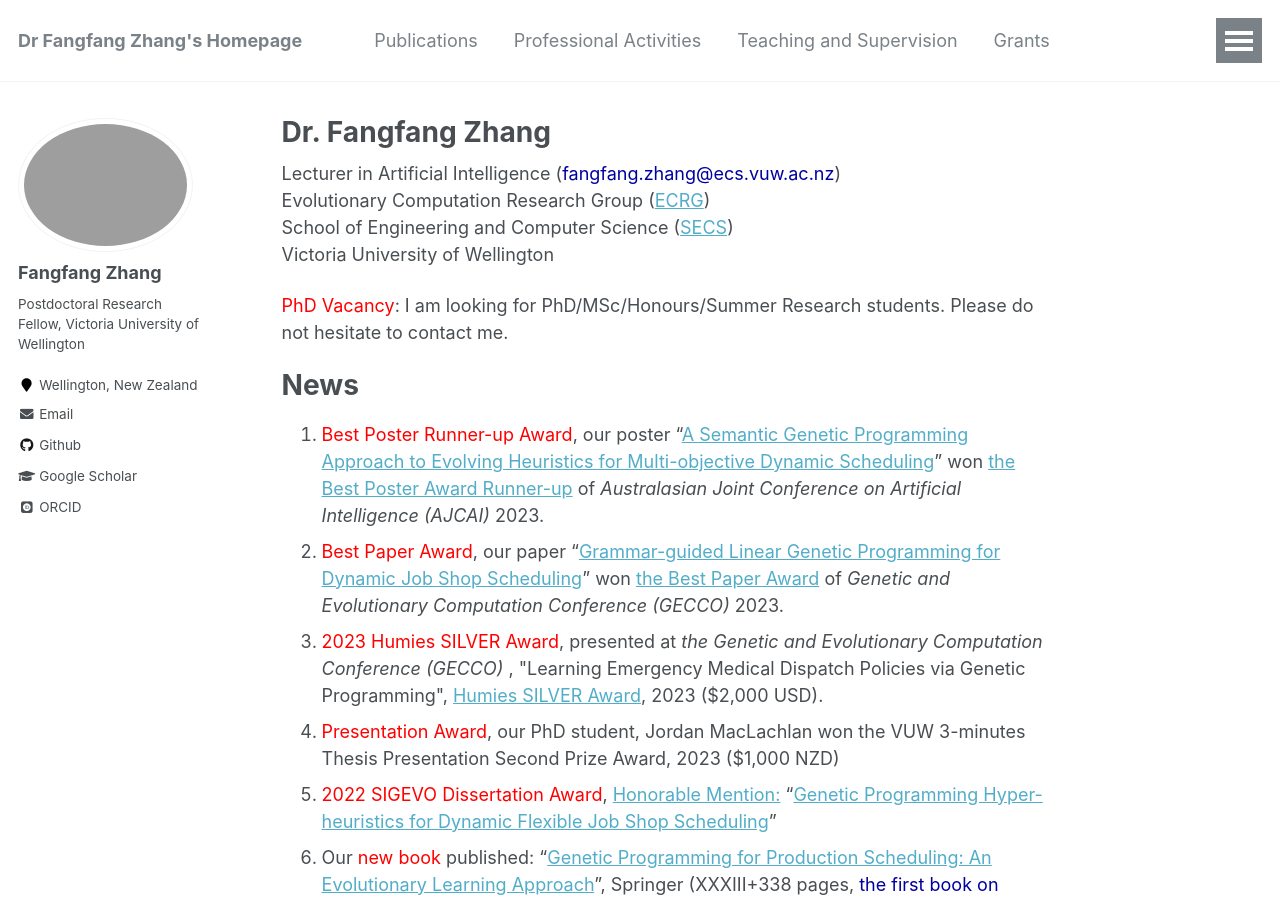
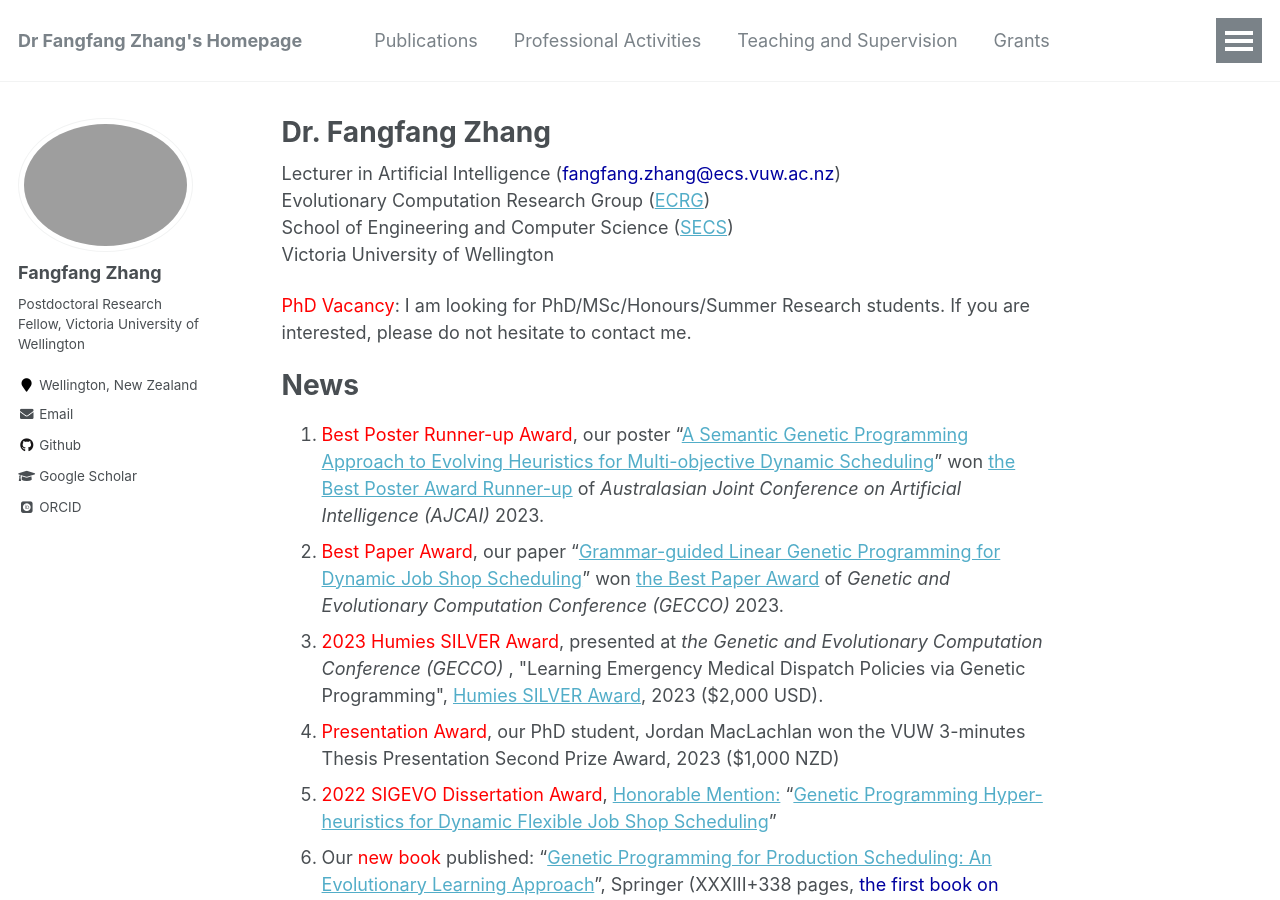
Before and after one commit to fangfang-zhang/fangfang-zhang.github.io, a Jekyll site: the page built from _pages/about.md, in a window 1280 px wide and 900 px high. Built offline with Jekyll 4.4.1, drawn with Linux system fonts in a browser that asks for light colours; some web fonts are replaced.

Commit message:
students

```diff
--- a/_pages/about.md
+++ b/_pages/about.md
@@ -13,7 +13,7 @@ Evolutionary Computation Research Group ([ECRG](https://ecs.wgtn.ac.nz/Groups/EC
 School of Engineering and Computer Science ([SECS](https://www.wgtn.ac.nz/engineering/school-of-engineering-and-computer-science))\\
 Victoria University of Wellington
 
-<span style="color: #FF0000">PhD Vacancy</span>: I am looking for PhD/MSc/Honours/Summer Research students. Please do not hesitate to contact me.
+<span style="color: #FF0000">PhD Vacancy</span>: I am looking for PhD/MSc/Honours/Summer Research students. If you are interested, please do not hesitate to contact me.
 
 News
 ======
```
